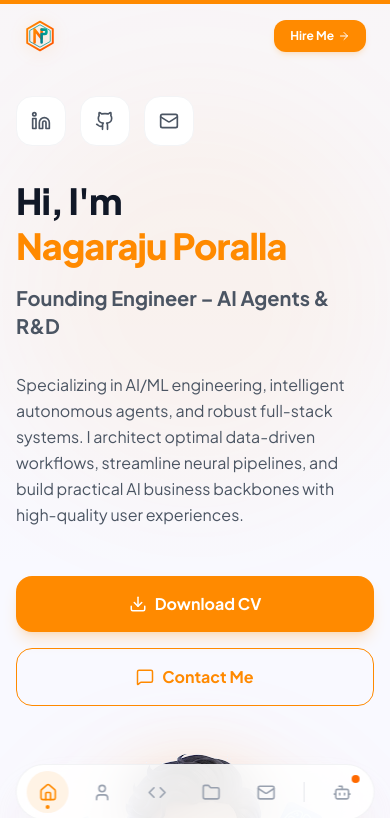
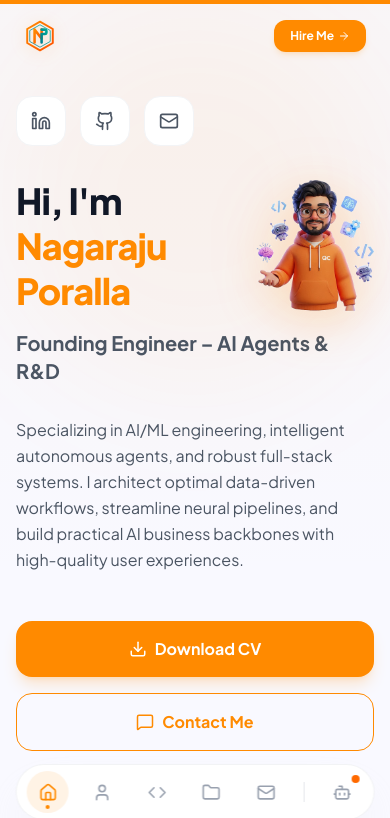
Before and after one commit to Porallanagaraju13/Portfolio, a React (Vite) app: page / in a window 390 px wide. Shown: the top 818 px of the page. Built offline with nearby package versions, Linux system fonts and the light colour scheme.

Commit message:
Place hero avatar beside mobile introduction

```diff
--- a/src/components/Hero.tsx
+++ b/src/components/Hero.tsx
@@ -149,11 +149,32 @@ CERTIFICATIONS:
 
               {/* Heading */}
               <div className="space-y-4">
-                <h1 className="text-4xl sm:text-6xl md:text-7xl font-extrabold tracking-tight leading-tight select-none">
-                  <span className={darkMode ? "text-gray-100" : "text-neutral-dark"}>Hi, I'm</span>
-                  <br />
-                  <span className="text-brand-orange">Nagaraju Poralla</span>
-                </h1>
+                <div className="flex items-center gap-3 sm:gap-5">
+                  <h1 className="min-w-0 flex-1 text-4xl sm:text-6xl md:text-7xl font-extrabold tracking-tight leading-tight select-none">
+                    <span className={darkMode ? "text-gray-100" : "text-neutral-dark"}>Hi, I'm</span>
+                    <br />
+                    <span className="text-brand-orange">Nagaraju Poralla</span>
+                  </h1>
+
+                  <div className="md:hidden shrink-0 w-[118px] sm:w-[150px]">
+                    <Tilt3D maxRotate={12} scale={1.04} className="w-full">
+                      <motion.div
+                        initial={{ opacity: 0, scale: 0.95 }}
+                        animate={{ opacity: 1, scale: 1 }}
+                        transition={{ duration: 0.8, delay: 0.2 }}
+                        className="relative w-full aspect-square flex items-center justify-center"
+                      >
+                        <div className="absolute inset-3 rounded-full bg-brand-orange/15 blur-2xl -z-10 animate-pulse"></div>
+                        <img
+                          src="./assets/avatar_hero.png"
+                          alt="3D Pixar-style character avatar of Nagaraju Poralla as a software engineer"
+                          className="w-full h-auto object-contain drop-shadow-[0_12px_24px_rgba(255,138,0,0.22)] relative z-10"
+                          referrerPolicy="no-referrer"
+                        />
+                      </motion.div>
+                    </Tilt3D>
+                  </div>
+                </div>
 
                 <h2 className={`text-xl sm:text-2xl md:text-3xl font-bold ${
                   darkMode ? "text-gray-300" : "text-neutral-muted"
@@ -200,7 +221,7 @@ CERTIFICATIONS:
           </div>
 
           {/* Right Column: 3D Pixar-style Avatar Image with 3D Tilt */}
-          <div className="md:col-span-5 flex justify-center relative">
+          <div className="hidden md:flex md:col-span-5 justify-center relative">
             <Tilt3D maxRotate={15} scale={1.05} className="w-full max-w-[360px] md:max-w-[400px]">
               <motion.div
                 initial={{ opacity: 0, scale: 0.95 }}
```
